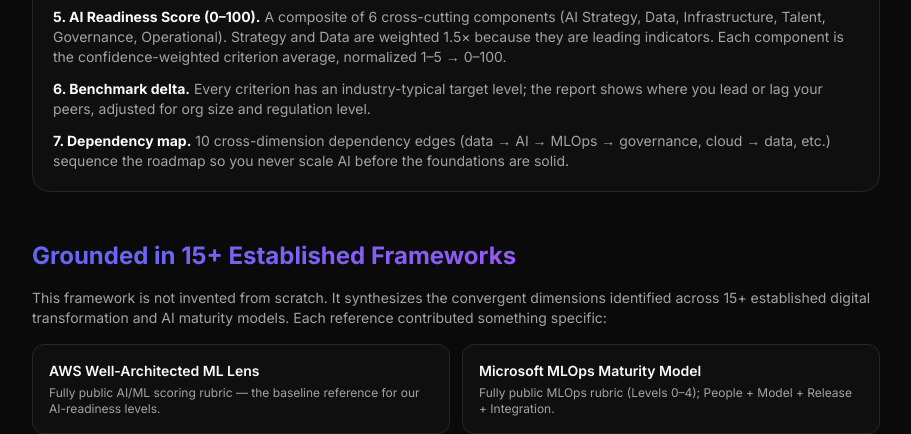
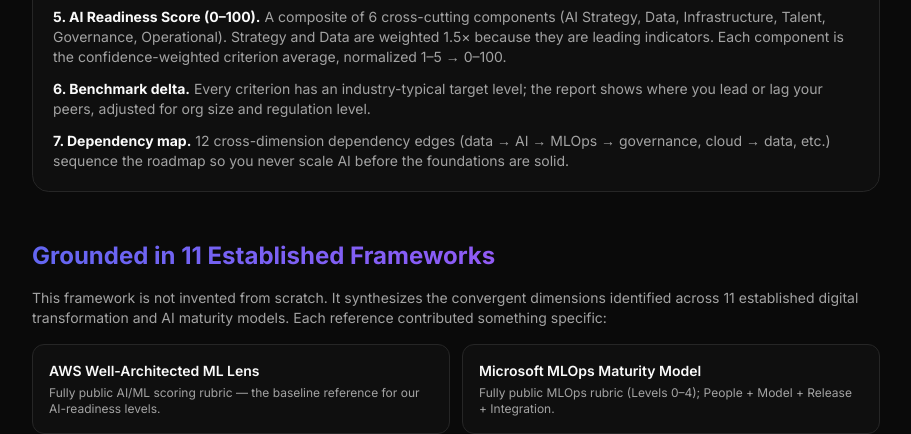
Before and after one commit to austinicy/ai_navigator, a Next.js app: page /methodology in a window 1280 px wide. Shown: the part 5260-5694 px from the top of the page, without its empty margins (184-1095 px from the left). Built offline with nearby package versions, Linux system fonts and the light colour scheme.

Commit message:
fix(methodology): correct dependency-edge count (10→12) and framework count (15+→11) to match v2.0 data

```diff
--- a/src/components/methodology/ReferenceFrameworks.tsx
+++ b/src/components/methodology/ReferenceFrameworks.tsx
@@ -20,9 +20,9 @@ export function ReferenceFrameworks() {
   const config = loadFramework("v2.0");
   return (
     <section className="space-y-4">
-      <h2 className="text-2xl font-bold gradient-text">Grounded in 15+ Established Frameworks</h2>
+      <h2 className="text-2xl font-bold gradient-text">Grounded in 11 Established Frameworks</h2>
       <p className="text-sm text-muted-foreground">
-        This framework is not invented from scratch. It synthesizes the convergent dimensions identified across 15+ established digital transformation and AI maturity models. Each reference contributed something specific:
+        This framework is not invented from scratch. It synthesizes the convergent dimensions identified across 11 established digital transformation and AI maturity models. Each reference contributed something specific:
       </p>
       <div className="grid md:grid-cols-2 gap-3">
         {Object.entries(config.referenceFrameworks).map(([name, url]) => (
--- a/src/components/methodology/ScoringFormula.tsx
+++ b/src/components/methodology/ScoringFormula.tsx
@@ -10,7 +10,7 @@ export function ScoringFormula() {
         <p><strong className="text-foreground">4. Digital Maturity Score.</strong> A weighted average of the dimensions assessed to sufficient confidence (≥{Math.round(0.7 * 100)}%), divided by assessed-dimension weights only.</p>
         <p><strong className="text-foreground">5. AI Readiness Score (0–100).</strong> A composite of 6 cross-cutting components (AI Strategy, Data, Infrastructure, Talent, Governance, Operational). Strategy and Data are weighted 1.5× because they are leading indicators. Each component is the confidence-weighted criterion average, normalized 1–5 → 0–100.</p>
         <p><strong className="text-foreground">6. Benchmark delta.</strong> Every criterion has an industry-typical target level; the report shows where you lead or lag your peers, adjusted for org size and regulation level.</p>
-        <p><strong className="text-foreground">7. Dependency map.</strong> 10 cross-dimension dependency edges (data → AI → MLOps → governance, cloud → data, etc.) sequence the roadmap so you never scale AI before the foundations are solid.</p>
+        <p><strong className="text-foreground">7. Dependency map.</strong> 12 cross-dimension dependency edges (data → AI → MLOps → governance, cloud → data, etc.) sequence the roadmap so you never scale AI before the foundations are solid.</p>
       </div>
     </section>
   );
```
